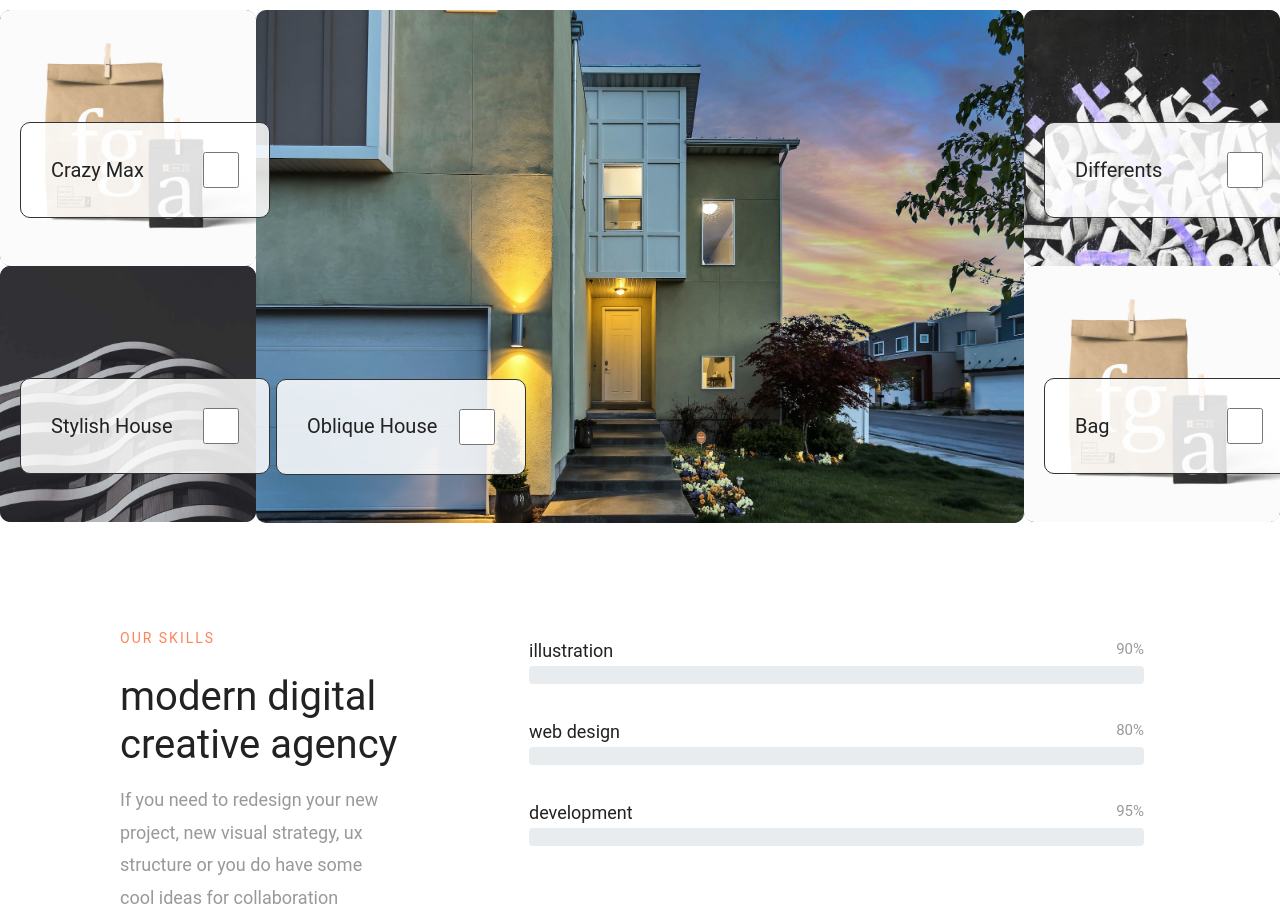
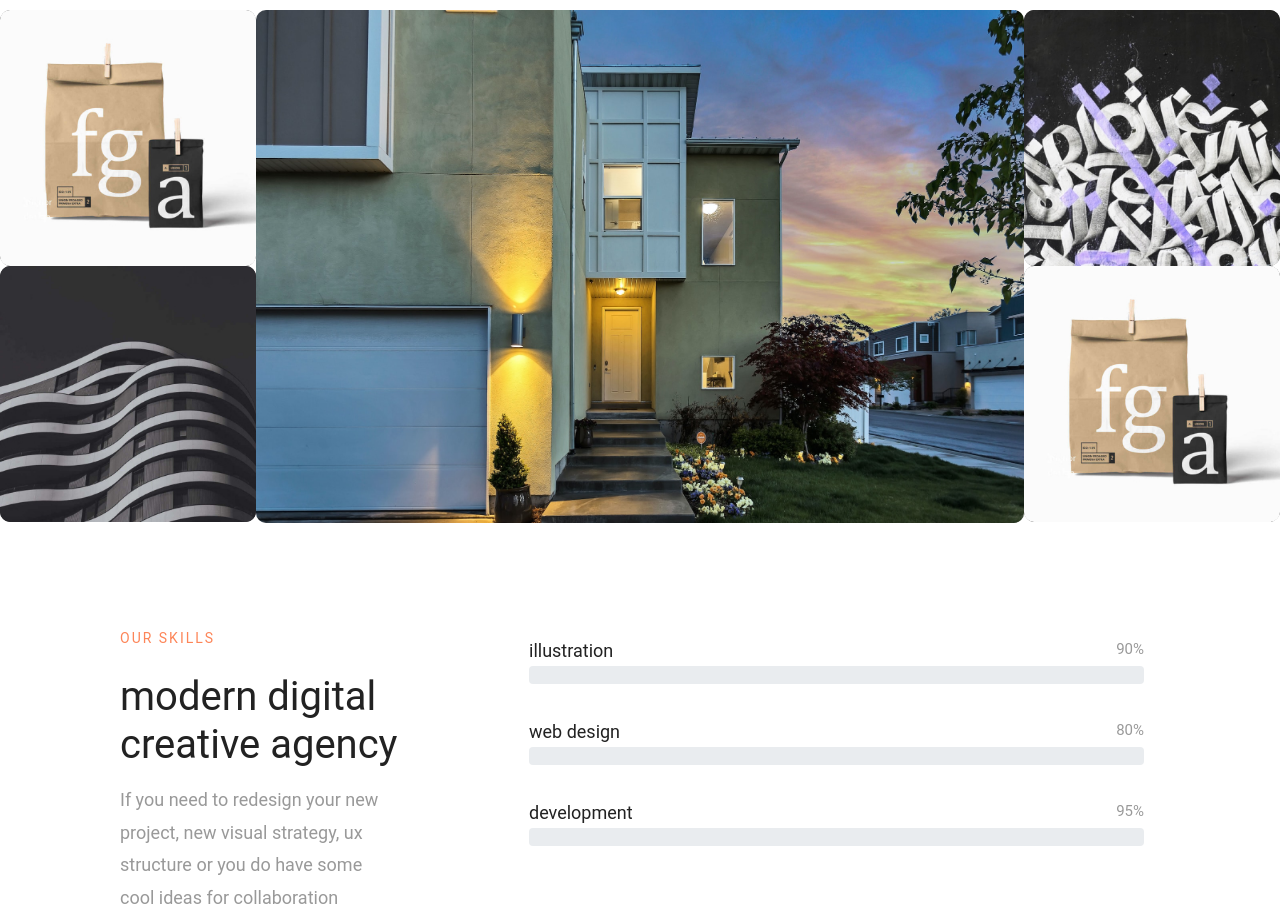
Before and after one commit to Yivgha/pet-project-Anow, a website: page index.html in a window 1280 px wide. Shown: the part 2760-3682 px from the top of the page. Drawn offline with nearby package versions, Linux system fonts and the light colour scheme.

Commit message:
styles changes

```diff
--- a/index.html
+++ b/index.html
@@ -189,10 +189,10 @@
                                                  768w" src="./images/gallery-1-2x.jpg" alt="big and small bags"
                             class="about-img" />
 
-                        <div class="gallery-overlay">
+                        <!-- <div class="gallery-overlay">
                             <p class="gallery-text">Crazy Max</p>
                             <input type="checkbox" class="checkbox" id="check" />
-                        </div>
+                        </div> -->
                     </li>
 
                     <li class="gallery-small-item">
@@ -203,10 +203,10 @@
                 " sizes="(max-width: 1600px) 480px,
                                                                              768w" src="./images/gallery-2-2x.jpg"
                             alt="stylish house" class="about-img" />
-                        <div class="gallery-overlay">
+                        <!-- <div class="gallery-overlay">
                             <p class="gallery-text">Stylish House</p>
                             <input type="checkbox" class="checkbox" id="check" />
-                        </div>
+                        </div> -->
                     </li>
                 </div>
                 <div class="areaB">
@@ -217,10 +217,10 @@
                   ./images/gallery-3-1x.jpg 1200w
                 " sizes="(max-width: 1600px) 480px, 768w" src="./images/gallery-3-1x.jpg" alt="oblique house"
                             class="about-img" />
-                        <div class="gallery-overlay">
+                        <!-- <div class="gallery-overlay">
                             <p class="gallery-text">Oblique House</p>
                             <input type="checkbox" class="checkbox" id="check" />
-                        </div>
+                        </div> -->
                     </li>
                 </div>
                 <div class="areaC">
@@ -231,10 +231,10 @@
                   ./images/gallery-4-2x.jpg 1200w
                 " sizes="(max-width: 1600px) 480px,
                     768w" src="./images/gallery-4-2x.jpg" alt="abstraction" class="about-img" />
-                        <div class="gallery-overlay">
+                        <!-- <div class="gallery-overlay">
                             <p class="gallery-text">Differents</p>
                             <input type="checkbox" class="checkbox" id="check" />
-                        </div>
+                        </div> -->
                     </li>
                     <li class="gallery-small-item">
                         <img loading="lazy" srcset="
@@ -243,10 +243,10 @@
                   ./images/gallery-1-2x.jpg 1200w
                 " sizes="(max-width: 1600px) 480px, 768w" src="./images/gallery-1-1x.jpg" alt="two bags"
                             class="about-img" />
-                        <div class="gallery-overlay">
+                        <!-- <div class="gallery-overlay">
                             <p class="gallery-text">Bag</p>
                             <input type="checkbox" class="checkbox" id="check" />
-                        </div>
+                        </div> -->
                     </li>
                 </div>
             </ul>
```
Also changed, not shown: sass/components/_gallery.scss (+6 -1 lines).
